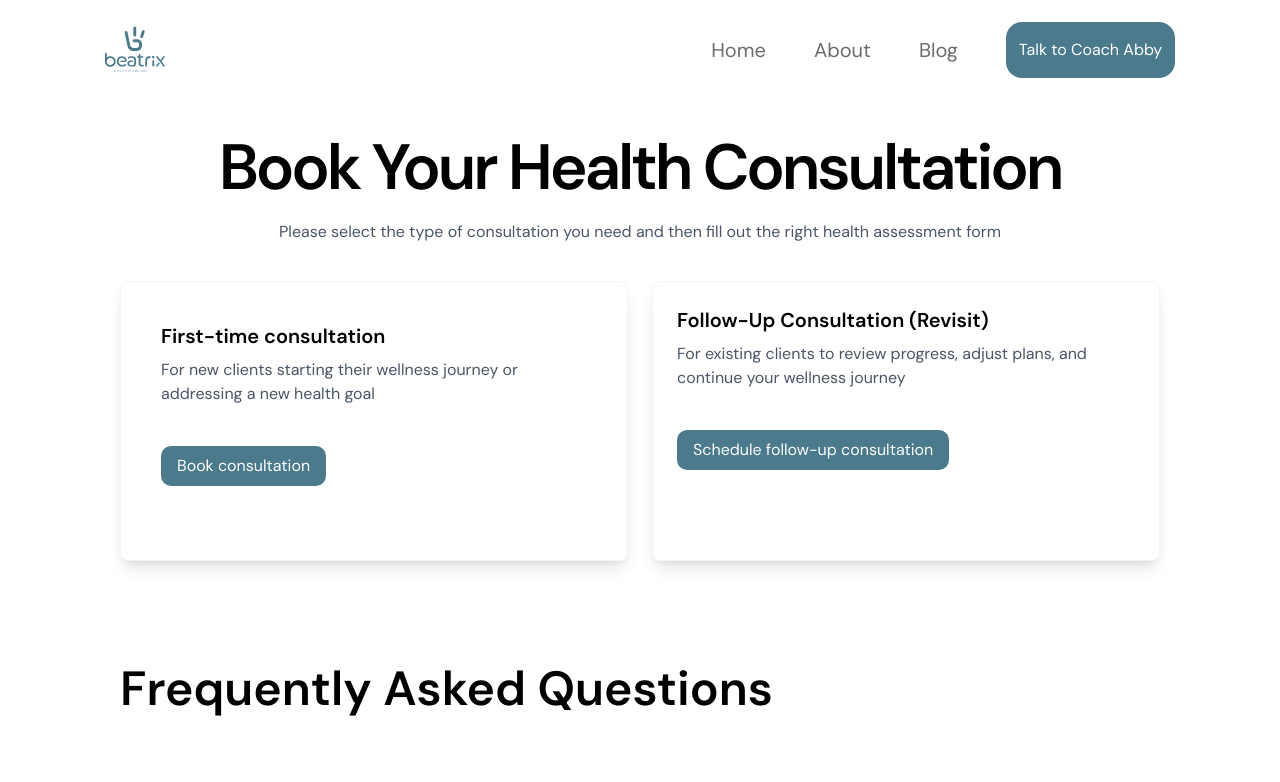
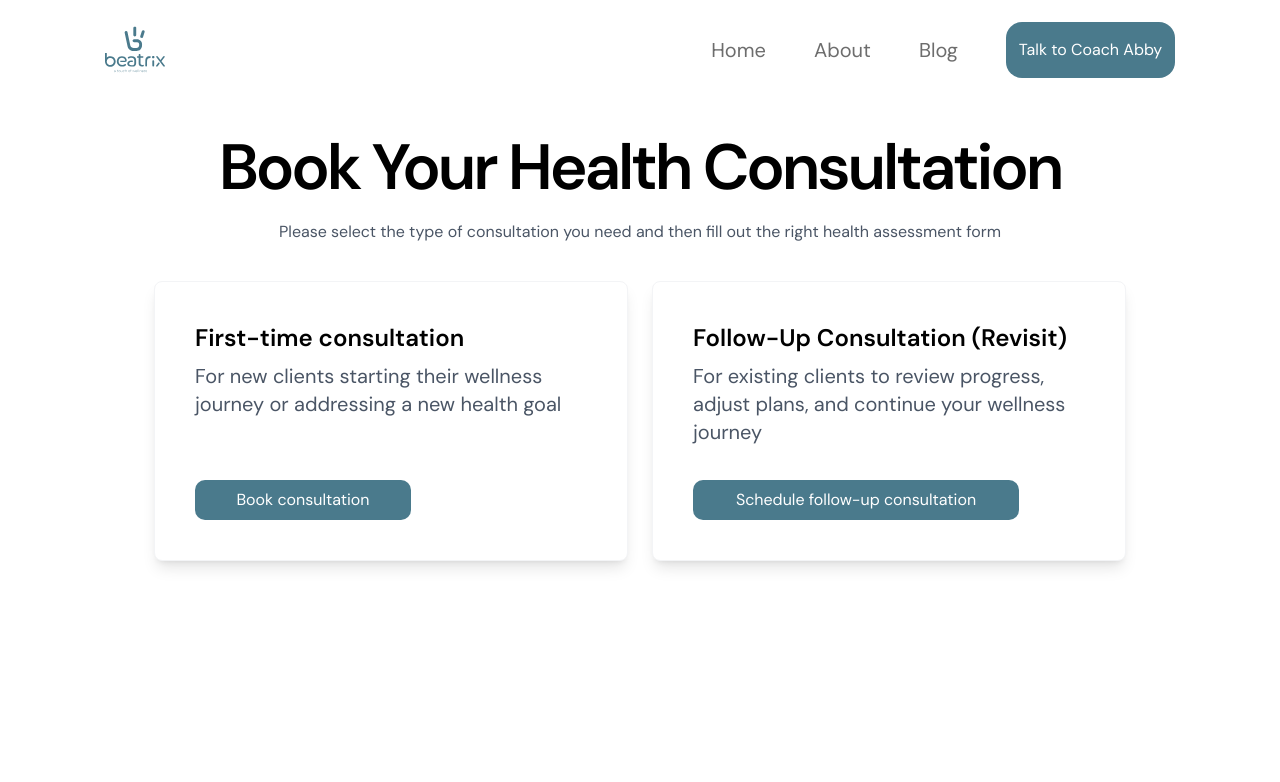
Before and after one commit to AfubeAngel/Beatrix-website, a Next.js app: page /consultation in a window 1280 px wide. Shown: the top 782 px of the page. Built offline with nearby package versions, Linux system fonts and the light colour scheme.

Commit message:
align consultaion form

```diff
--- a/pages/components/forms/textarea.tsx
+++ b/pages/components/forms/textarea.tsx
@@ -10,13 +10,13 @@ type Props = {
   export default function Textarea({ label, name, value, rows, placeholder, onChange }: Props) {
     return (
       <div className="md:col-span-2">
-        <label className="block text-black mb-1 ">{label}</label>
+        <label className="block text-black text-base lg:text-lg mb-3 ">{label}</label>
         <textarea
           name={name}
           value={value}
           onChange={onChange}
           rows={rows}
-          className="w-full px-3 py-2 border rounded"
+          className="w-full p-4 border-[1px] shadow-sm rounded-md border-[#E7E7E7] bg-[#F6F6F6]"
           placeholder={placeholder}
         ></textarea>
       </div>
--- a/pages/consultation.tsx
+++ b/pages/consultation.tsx
@@ -8,7 +8,7 @@ export default function Consultation() {
   return (
     <>
       <Navbar />
-      <section className=" mt-8  mx-auto px-4 lg:px-[120px]">
+      <section className="flex flex-col mt-8 mx-auto px-4 lg:px-[120px] xl:px-[154px] ">
         <div className="flex flex-col items-center gap-4">
           <h2 className="text-[36px] lg:text-[64px] tracking-tighter font-semibold text-center leading-18 ">
             Book Your Health Consultation
@@ -20,36 +20,40 @@ export default function Consultation() {
         </div>
 
         {/* Consultation Cards */}
-        <section className="flex flex-col gap-10 mb-20 ">
-          <div className="grid md:grid-cols-2 gap-6">
-            <div className="bg-white p-6 lg:p-10 rounded-lg shadow-lg border-1 border-gray-100 max-w-[600px] h-[280px] ">
-              <h3 className="text-xl font-semibold">First-time consultation</h3>
-              <p className="text-gray-600 mt-2">
-                For new clients starting their wellness journey or addressing a
-                new health goal
+        <section className="flex flex-col gap-10 mx-auto ">
+          <div className="grid md:grid-cols-2 gap-6 mb-20">
+            <div className="flex flex-col justify-between bg-white p-6 lg:p-10 rounded-lg shadow-lg border-1 border-gray-100 max-w-[600px] h-[280px] ">
+              <div>
+                <h3 className="text-xl lg:text-2xl font-semibold">
+                  First-time consultation
+                </h3>
+                <p className="text-gray-600 text-base lg:text-xl mt-2">
+                  For new clients starting their wellness journey or addressing
+                  a new health goal
                 </p>
-              <button className="mt-10 cursor-pointer bg-primary-main text-white px-4 py-2 rounded-[10px] hover:bg-green-700">
+              </div>
+              <button className="cursor-pointer w-[216px] bg-primary-main text-white px-4 py-2 rounded-[10px] hover:bg-green-700">
                 <Link href="/firstconsultation">Book consultation</Link>
               </button>
             </div>
 
-            <div className="bg-white p-6 rounded-lg shadow-lg border-1 border-gray-100 max-w-[600px] h-[280px]">
-              <h3 className="text-xl font-semibold">
+            <div className="flex flex-col justify-between bg-white p-6 lg:p-10 rounded-lg shadow-lg border-1 border-gray-100 max-w-[600px] h-[280px]">
+              <div>
+                <h3 className="text-xl lg:text-2xl font-semibold">
                   Follow-Up Consultation (Revisit)
                 </h3>
-              <p className="text-gray-600 mt-2">
+                <p className="text-gray-600 text-base lg:text-xl mt-2">
                   For existing clients to review progress, adjust plans, and
                   continue your wellness journey
                 </p>
-              <button className="mt-10 cursor-pointer bg-primary-main text-white px-4 py-2 rounded-[10px] hover:bg-green-700">
+              </div>
+              <button className=" cursor-pointer w-[293px] lg:w-[326px] bg-primary-main text-white px-4 py-2 rounded-[10px] hover:bg-green-700">
                 <Link href="/followup">Schedule follow-up consultation</Link>
               </button>
             </div>
           </div>
+          <FAQ />
         </section>
-
-        <FAQ />
-        {/* </div> */}
       </section>
     </>
   );
--- a/pages/womenhealth.tsx
+++ b/pages/womenhealth.tsx
@@ -4,7 +4,7 @@ import InputField from "./components/forms/inputfield";
 import Navbar from "./components/Navbar";
 import SelectField from "./components/forms/selectfield";
 import Textarea from "./components/forms/textarea";
-import Link from "next/link";
+// import Link from "next/link";
 
 export default function WomenHealthForm() {
   const [formData, setFormData] = useState({
@@ -79,7 +79,7 @@ export default function WomenHealthForm() {
 
         <form
           onSubmit={handleSubmit}
-          className="max-w-5xl mx-auto text-sm text-gray-800"
+          className="flex flex-col max-w-5xl mx-auto text-sm text-gray-800"
         >
           {/* Personal Information */}
           <h2 className="text-[24px] lg:text-[36px] font-semibold mt-20 lg:mt-[100px] mb-6 lg:mb-10">
@@ -98,14 +98,14 @@ export default function WomenHealthForm() {
               name="surname"
               onChange={handleChange}
               value={formData.surname}
-              placeholder="Surname name"
+              placeholder="Enter your surname"
             />
             <InputField
               label="Email Address"
               name="email"
               onChange={handleChange}
               value={formData.email}
-              placeholder="Email Address"
+              placeholder="Enter your email address"
             />
             <SelectField
               label="How often do you check your e-mail:"
@@ -123,42 +123,42 @@ export default function WomenHealthForm() {
               name="phone"
               onChange={handleChange}
               value={formData.phone}
-              placeholder="Phone number"
+              placeholder="Enter your phone number"
             />
             <InputField
               label="Age"
               name="age"
               onChange={handleChange}
               value={formData.age}
-              placeholder="Age"
+              placeholder="Enter your age"
             />
             <InputField
               label="Height"
               name="height"
               onChange={handleChange}
               value={formData.height}
-              placeholder="Height"
+              placeholder="Enter your height"
             />
             <InputField
               label="Current Weight"
               name="currentWeight"
               onChange={handleChange}
               value={formData.currentWeight}
-              placeholder="Current weight"
+              placeholder="Enter your current weight"
             />
             <InputField
               label="Weight Six months ago"
               name="weightSixMonthsAgo"
               onChange={handleChange}
               value={formData.weightSixMonthsAgo}
-              placeholder="Weight six months ago"
+              placeholder="Enter your weight six months ago"
             />
             <InputField
               label="Weight one year ago"
               name="weightOneYearAgo"
               onChange={handleChange}
               value={formData.weightOneYearAgo}
-              placeholder="Weight one year ago"
+              placeholder="Enter your weight one year ago"
             />
             <SelectField
               label="Would you like your weight to be different?"
@@ -388,26 +388,10 @@ export default function WomenHealthForm() {
             label={"Anything else you would like to share?:"}
           />
 
-          {/* health assessment Cards */}
-          <section className="flex flex-col gap-10 mt-10 lg:mt-20">
-            <div className="flex flex-col gap-5">
-              <div className="bg-gray-100 p-6 rounded-lg shadow-md ">
-                <h3 className="text-xl font-semibold">Men’s Health Form</h3>
-                <p className="text-gray-600 mt-2">
-                  Comprehensive questionnaire covering nutritional needs, health
-                  history, and men-specific wellness
-                </p>
-                <button className="mt-10 bg-primary-main cursor-pointer text-white px-4 py-2 rounded-[10px] hover:bg-green-700">
-                  <Link href="/menhealth">Complete assessment form</Link>
-                </button>
-              </div>
-            </div>
-          </section>
-
           {/* Submit */}
           <button
             type="submit"
-            className="bg-primary-main cursor-pointer text-white px-6 py-2 rounded hover:bg-green-800"
+            className="self-center bg-[#4A7A8C] hover:bg-[#185971] rounded-[8px] w-[336px] cursor-pointer text-white mt-10 px-6 py-2 "
           >
             Submit
           </button>
```
Also changed, not shown: pages/firstconsultation.tsx (+22 -18 lines). Lines whose indentation alone changed are shown as unchanged.
